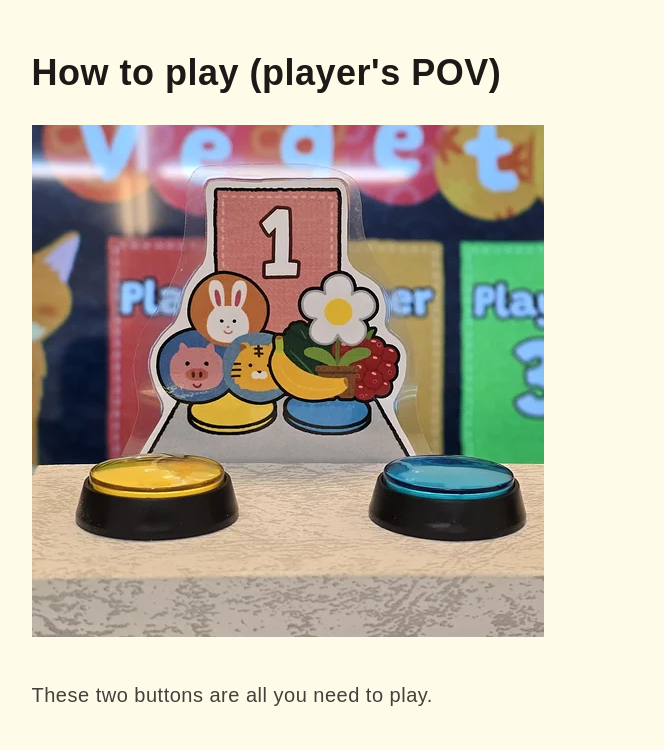
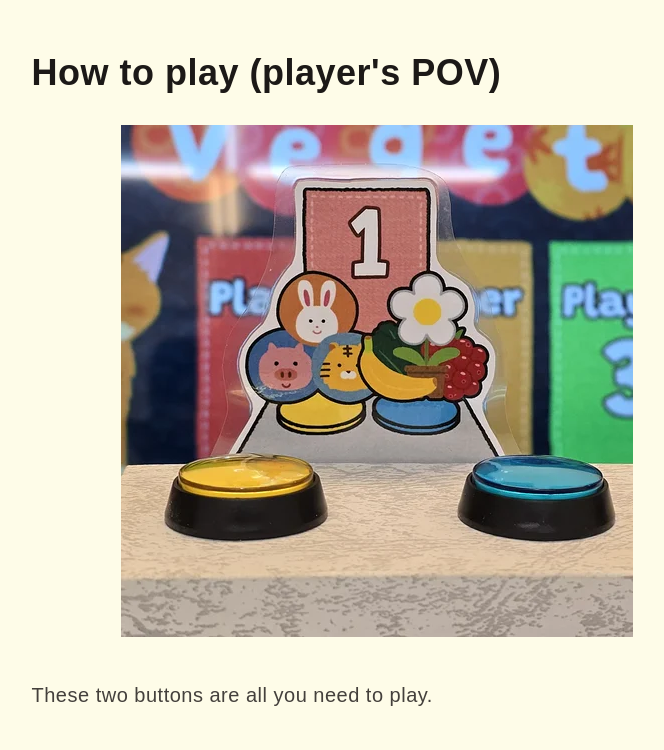
Before and after one commit to ozbonus/personal-website, an Astro site: page /posts/animal-vegetable in a window 1280 px wide. Shown: the part 2772-3522 px from the top of the page, without its empty margins (263-927 px from the left). Built offline with nearby package versions, Linux system fonts and the light colour scheme; Astro itself is replaced by a stand-in of ours; some packages are replaced by stand-ins of ours.

Commit message:
Use recommended Tailwind prose styling.

```diff
--- a/src/components/Prose.astro
+++ b/src/components/Prose.astro
@@ -3,6 +3,6 @@
 ---
 
 <div
-  class="prose prose-xl prose-stone mx-auto max-w-prose p-4 tracking-wide prose-inline-code:rounded-md prose-inline-code:border-2 prose-inline-code:border-black prose-inline-code:bg-sky-200 prose-inline-code:px-1 prose-inline-code:py-0.5 prose-inline-code:font-normal prose-inline-code:before:content-none prose-inline-code:after:content-none">
+  class="prose prose-xl prose-stone mx-auto max-w-prose p-4 tracking-wide prose-img:m-auto prose-inline-code:rounded-md prose-inline-code:border-2 prose-inline-code:border-black prose-inline-code:bg-sky-200 prose-inline-code:px-1 prose-inline-code:py-0.5 prose-inline-code:font-normal prose-inline-code:before:content-none prose-inline-code:after:content-none">
   <slot />
 </div>
```
